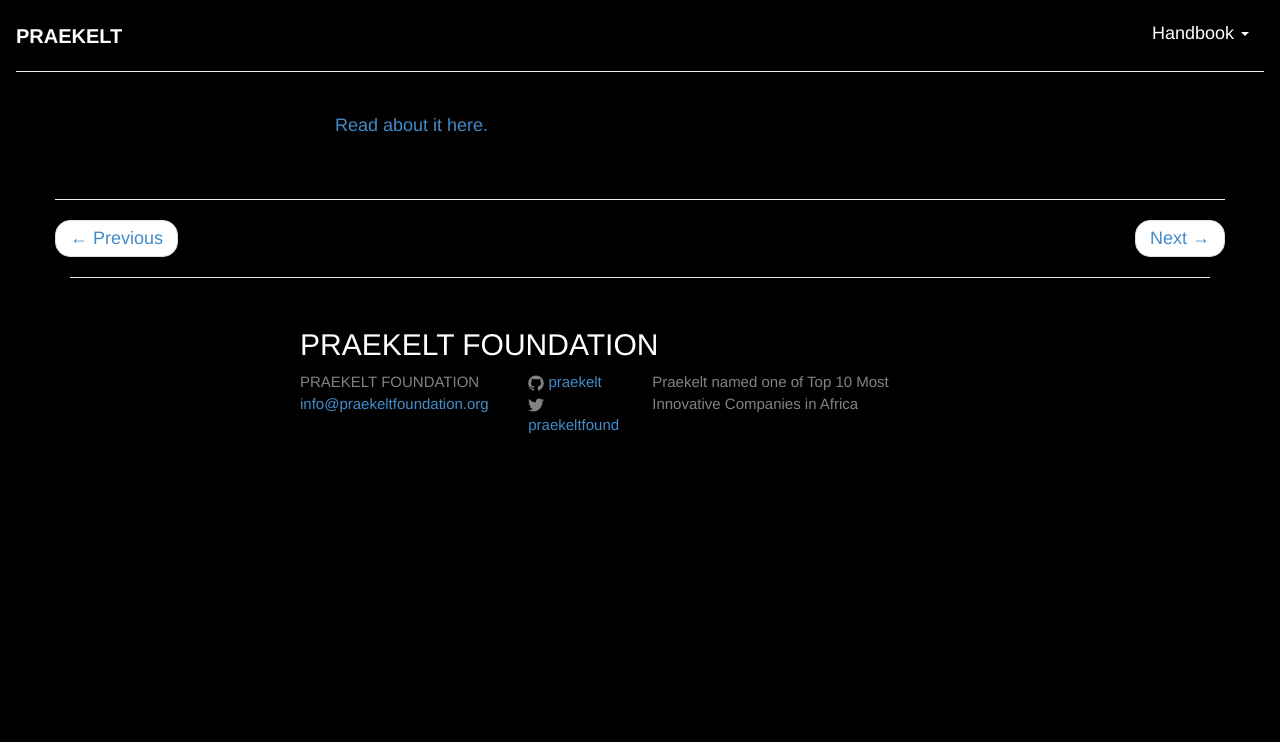
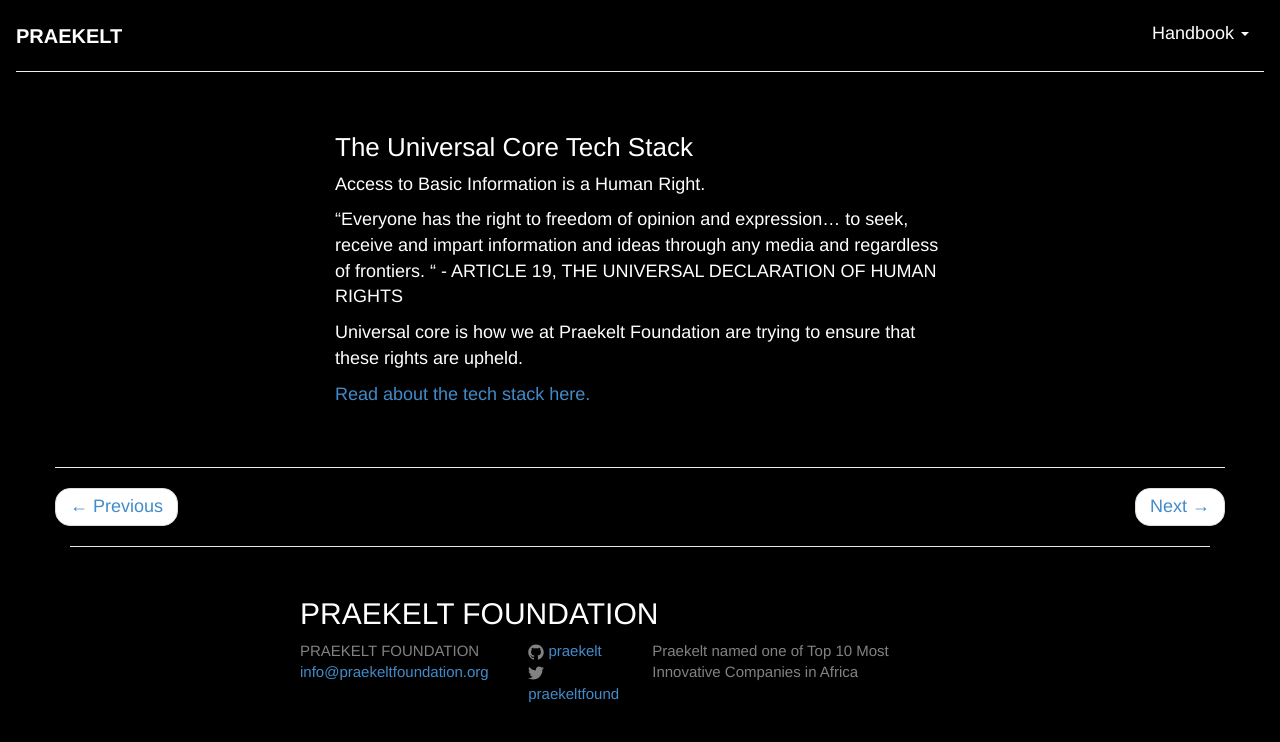
Before and after one commit to praekelt/handbook, a Jekyll site: the page built from _posts/2015-06-06-The Universal Core Tech Stack.md, in a window 1280 px wide. Shown: the top 742 px of the page. Built offline with Jekyll 4.4.1, drawn with Linux system fonts in a browser that asks for light colours; nearby versions of some CDN libraries.

Commit message:
Updated 2015-06-06-The Universal Core Tech Stack.md

```diff
--- a/_posts/2015-06-06-The Universal Core Tech Stack.md
+++ b/_posts/2015-06-06-The Universal Core Tech Stack.md
@@ -4,5 +4,14 @@
 ---
 
 
+### The Universal Core Tech Stack
 
-[Read about it here.](http://docs.unicore.io/the-stack.html)
+Access to Basic Information is a Human Right.
+
+"Everyone has the right to freedom of opinion and expression... to seek, receive and impart information and ideas through any media and regardless of frontiers.
+" -  ARTICLE 19, THE UNIVERSAL DECLARATION OF HUMAN RIGHTS
+
+Universal core is how we at Praekelt Foundation are trying to ensure that these rights are upheld.
+
+
+[Read about the tech stack here.](http://docs.unicore.io/the-stack.html)
```
